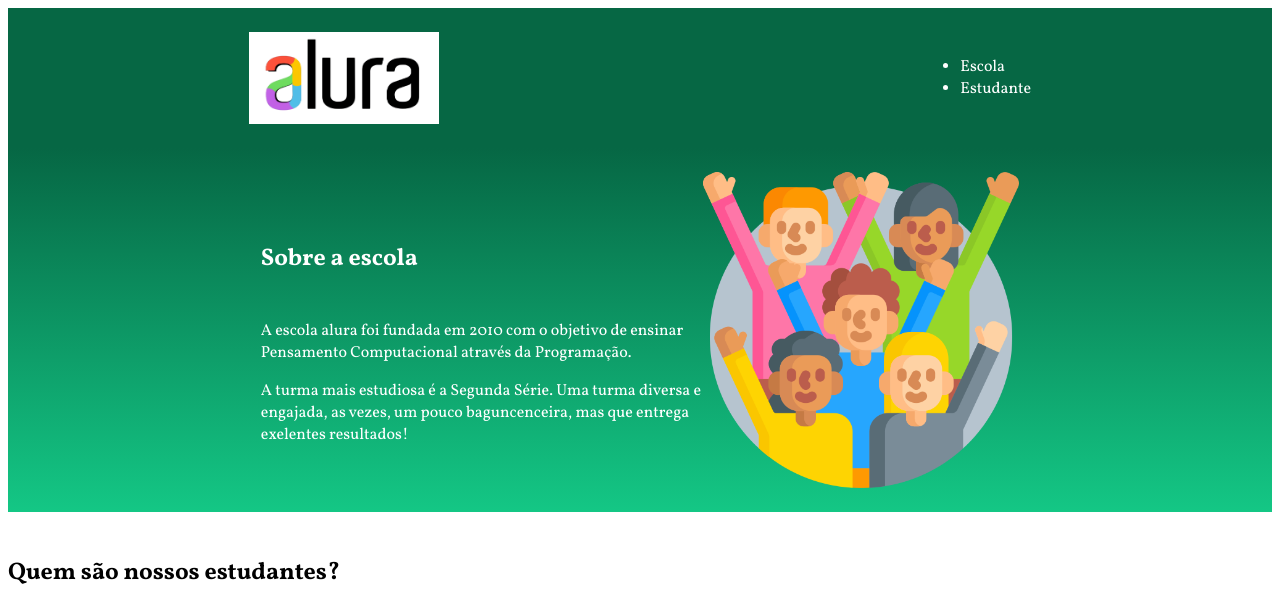
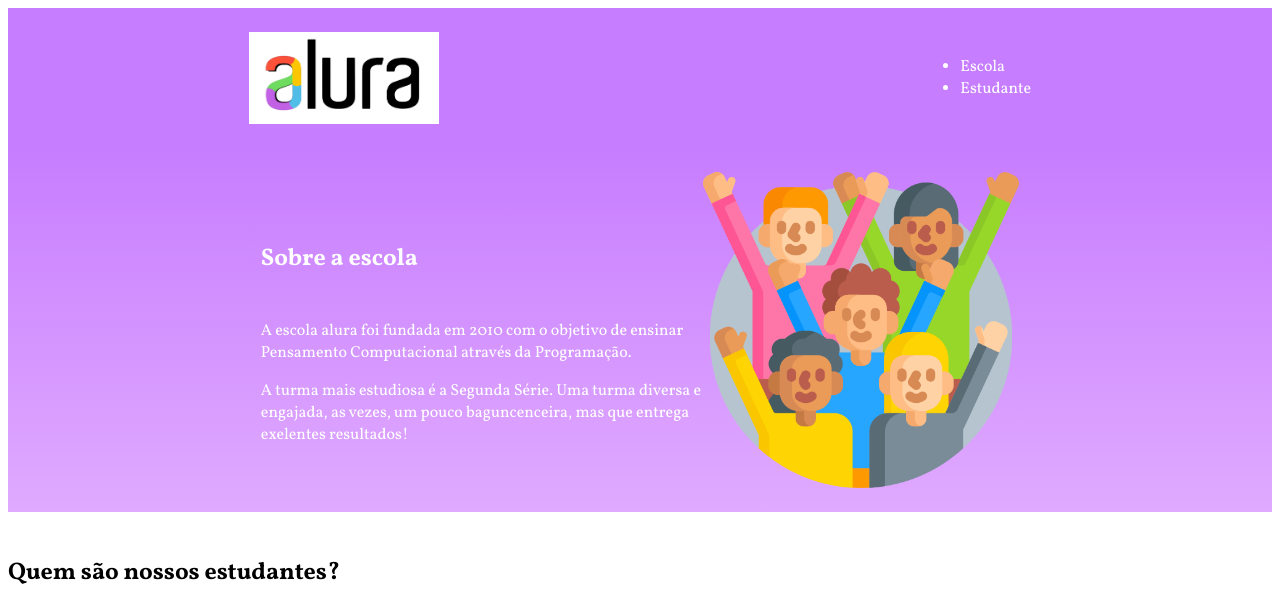
Before and after one commit to gabrielamari4/siteescolagabriela9, a plain HTML site: page index.html in a window 1280 px wide. Shown: the top 604 px of the page. Drawn offline with Linux system fonts and the light colour scheme.

Commit message:
Atualizar o style.css

```diff
--- a/style.css
+++ b/style.css
@@ -4,7 +4,7 @@
   }
 
   .cabecalho {
-    background-color: #066744;
+    background-color: #C77DFF;
     color: white;
     display: flex;
     justify-content: space-around;
@@ -25,7 +25,7 @@
   }
 
   #escola{
-    background-image: linear-gradient(#066744,#14c785);
+    background-image: linear-gradient(#C77DFF,#E0AAFF);
     color:white;
     display: flex;
     justify-content: center;
```
